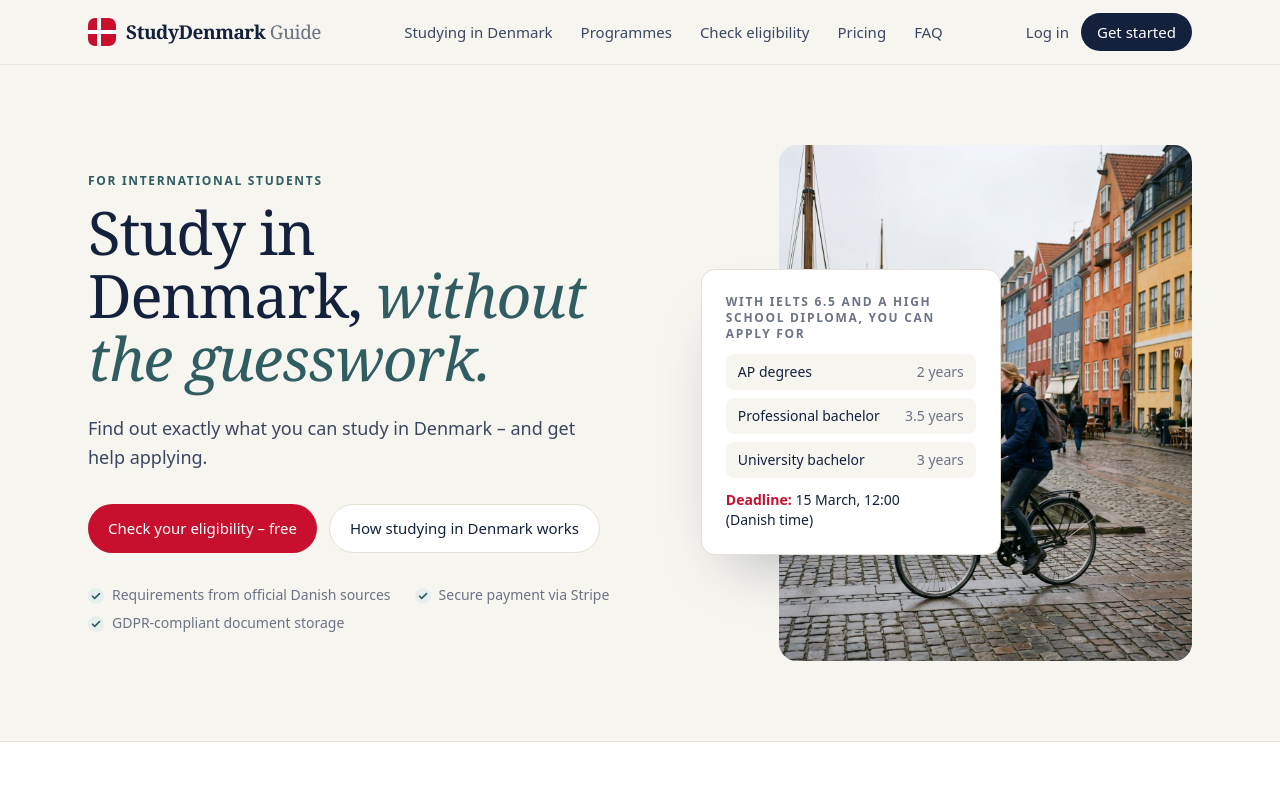
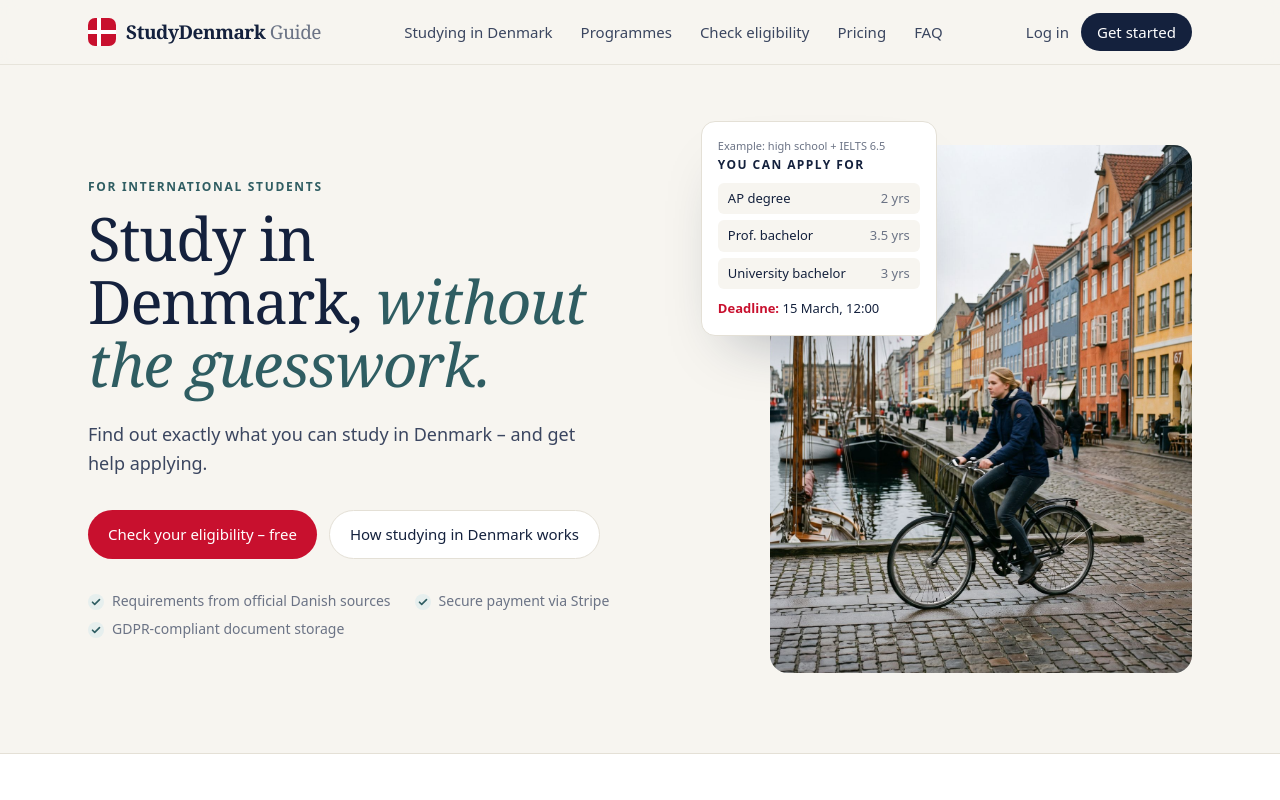
Before and after one commit to study-denmark/studydenmark, a Next.js app: page / in a window 1280 px wide. Shown: the top 800 px of the page. Built offline with nearby package versions, Linux system fonts and the light colour scheme; no server answers.

Commit message:
Move hero card off the cyclist
Co-Authored-By: Claude Opus 5.5 <noreply@anthropic.com>
Claude-Session: https://claude.ai/code/session_01NX5pp9vine1stWybxux5vP

```diff
--- a/src/app/page.tsx
+++ b/src/app/page.tsx
@@ -59,7 +59,7 @@ export default function Home() {
 
           {/* Visual: photo with a sample match card on top */}
           <div className="relative">
-            <div className="relative ml-auto aspect-[4/5] w-full overflow-hidden rounded-[18px] bg-sea-soft md:w-[84%]">
+            <div className="relative ml-auto aspect-[4/5] w-full overflow-hidden rounded-[18px] bg-sea-soft md:w-[86%]">
               <Image
                 src="/images/hero-copenhagen.jpg"
                 alt="A student cycling along the harbour in Nyhavn, Copenhagen"
@@ -69,24 +69,25 @@ export default function Home() {
                 className="object-cover"
               />
             </div>
-            <Card className="relative mx-4 -mt-16 shadow-[0_30px_60px_-30px_rgba(20,33,61,0.35)] md:absolute md:left-0 md:top-[24%] md:mx-0 md:mt-0 md:w-[300px]">
-              <p className="text-xs font-semibold uppercase tracking-[0.14em] text-muted">With IELTS 6.5 and a high school diploma, you can apply for</p>
-              <ul className="mt-3 space-y-2">
+            <div className="relative mx-4 -mt-16 rounded-[var(--radius-card)] border border-line bg-surface p-4 shadow-[0_30px_60px_-30px_rgba(20,33,61,0.35)] md:absolute md:-top-6 md:left-0 md:mx-0 md:mt-0 md:w-[236px]">
+              <p className="text-[11px] text-muted">Example: high school + IELTS 6.5</p>
+              <p className="mt-0.5 text-xs font-semibold uppercase tracking-[0.12em] text-ink">You can apply for</p>
+              <ul className="mt-2.5 space-y-1.5">
                 {[
-                  ["AP degrees", "2 years"],
-                  ["Professional bachelor", "3.5 years"],
-                  ["University bachelor", "3 years"],
+                  ["AP degree", "2 yrs"],
+                  ["Prof. bachelor", "3.5 yrs"],
+                  ["University bachelor", "3 yrs"],
                 ].map(([t, d]) => (
-                  <li key={t} className="flex items-center justify-between rounded-lg bg-paper px-3 py-2 text-sm">
+                  <li key={t} className="flex items-center justify-between rounded-md bg-paper px-2.5 py-1.5 text-[13px]">
                     <span className="font-medium">{t}</span>
                     <span className="text-muted">{d}</span>
                   </li>
                 ))}
               </ul>
-              <p className="mt-3 text-sm">
-                <span className="font-semibold text-accent">Deadline:</span> 15 March, 12:00 (Danish time)
+              <p className="mt-2.5 text-[13px]">
+                <span className="font-semibold text-accent">Deadline:</span> 15 March, 12:00
               </p>
-            </Card>
+            </div>
           </div>
         </Container>
       </section>
```
